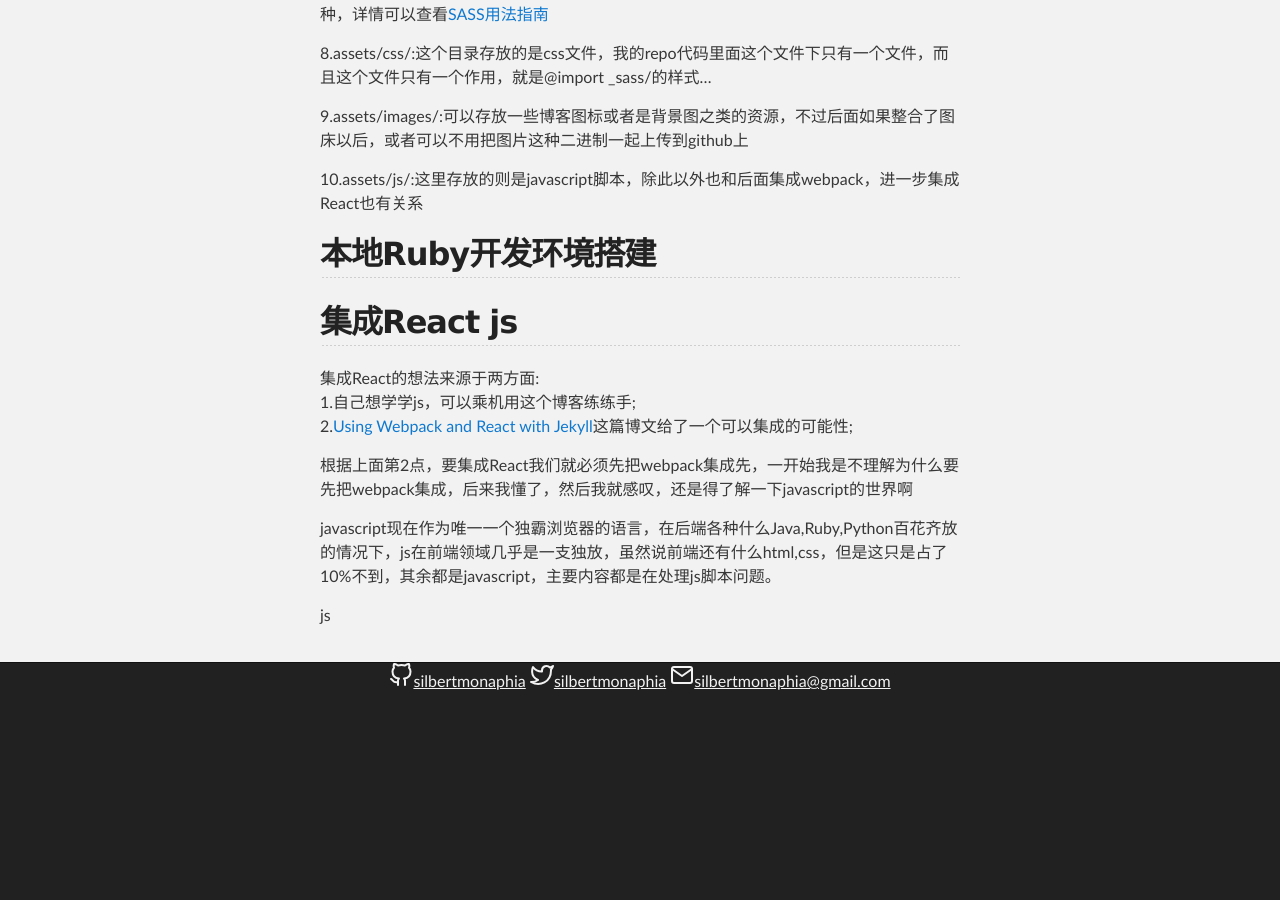
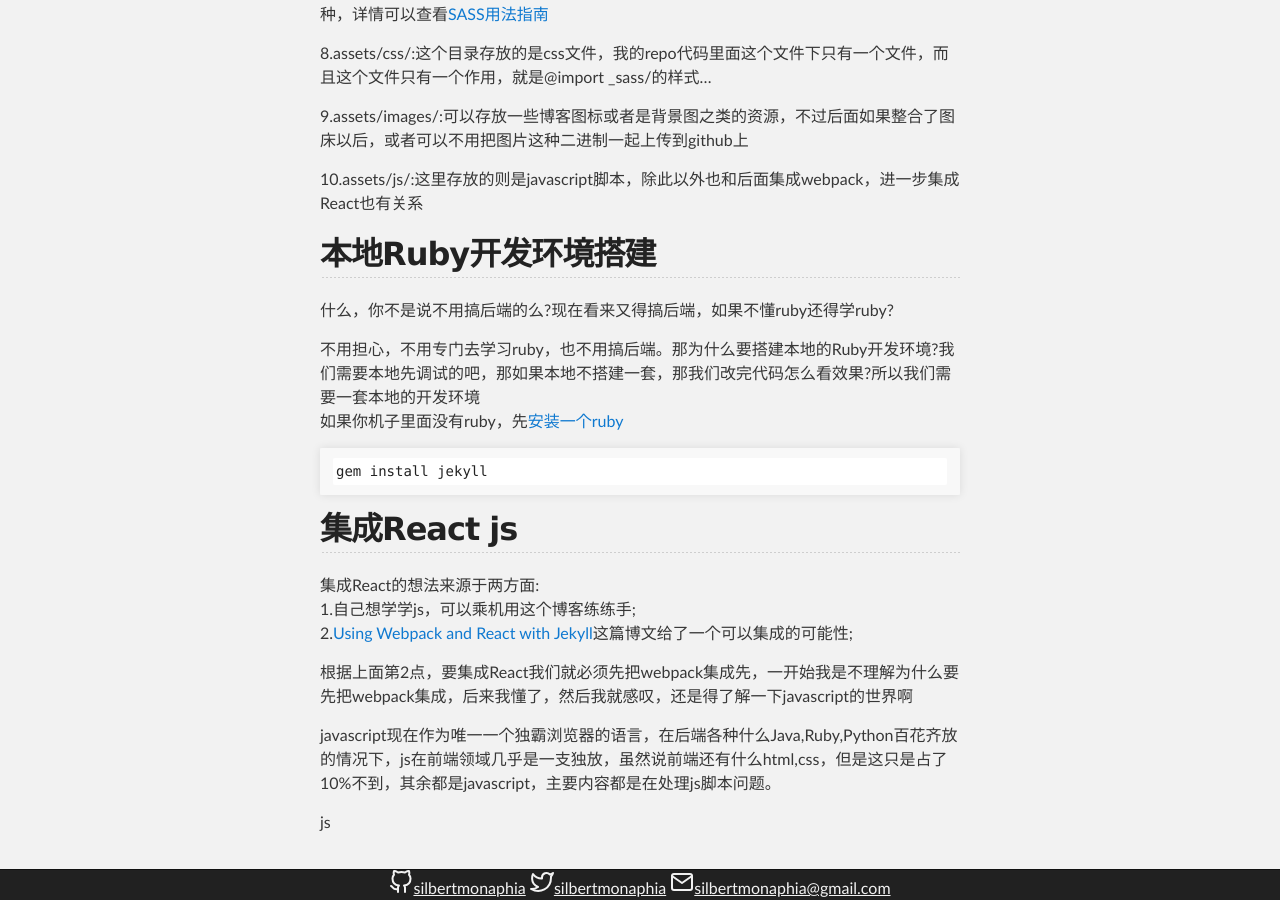
Before and after one commit to silbertmonaphia/silbertmonaphia.github.io, a Jekyll site: the page built from _posts/2018-01-02-关于这个博客.md, in a window 1280 px wide and 900 px high, scrolled down 2738 px. Built offline with Jekyll 4.4.1, drawn with Linux system fonts in a browser that asks for light colours; our own code applies the rules of GitHub Pages for plain Markdown files; the repository's description, which GitHub fills in, is left out; before the commit the page ends 3431 px from its top, so only the background shows below that.

Commit message:
Update 2018-01-02-关于这个博客.md

````diff
--- a/_posts/2018-01-02-关于这个博客.md
+++ b/_posts/2018-01-02-关于这个博客.md
@@ -83,7 +83,13 @@
 10.assets/js/:这里存放的则是javascript脚本，除此以外也和后面集成webpack，进一步集成React也有关系
 
 ## 本地Ruby开发环境搭建
+什么，你不是说不用搞后端的么?现在看来又得搞后端，如果不懂ruby还得学ruby?
 
+不用担心，不用专门去学习ruby，也不用搞后端。那为什么要搭建本地的Ruby开发环境?我们需要本地先调试的吧，那如果本地不搭建一套，那我们改完代码怎么看效果?所以我们需要一套本地的开发环境
+如果你机子里面没有ruby，先[安装一个ruby](https://www.ruby-lang.org/en/documentation/installation/#apt)
+```
+gem install jekyll
+```
 
 ## 集成React js
 集成React的想法来源于两方面:
````
